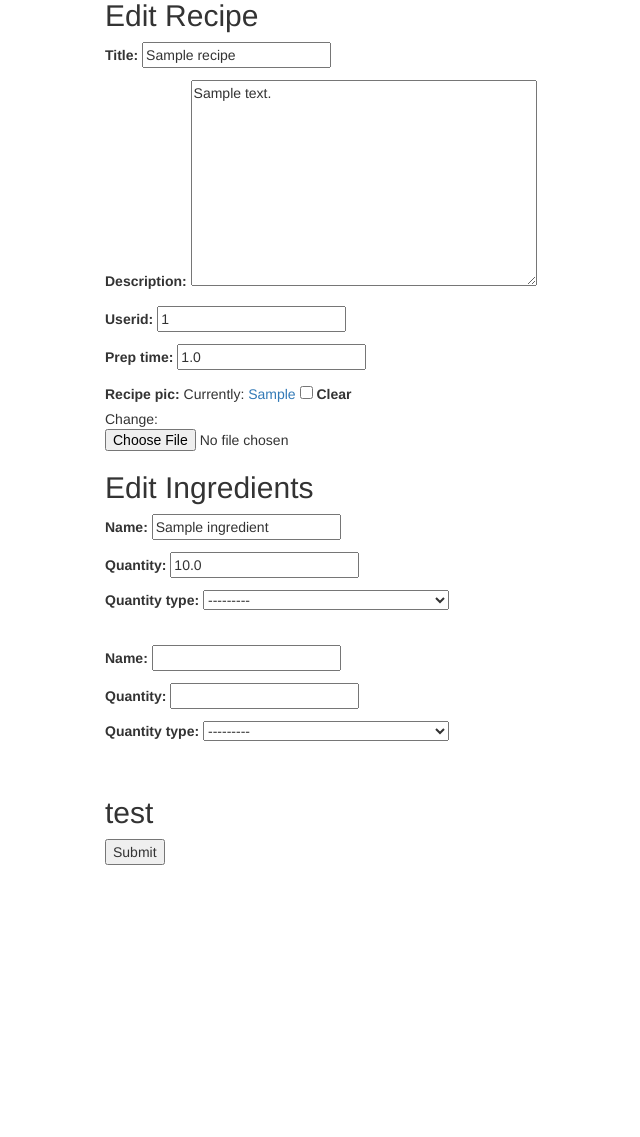
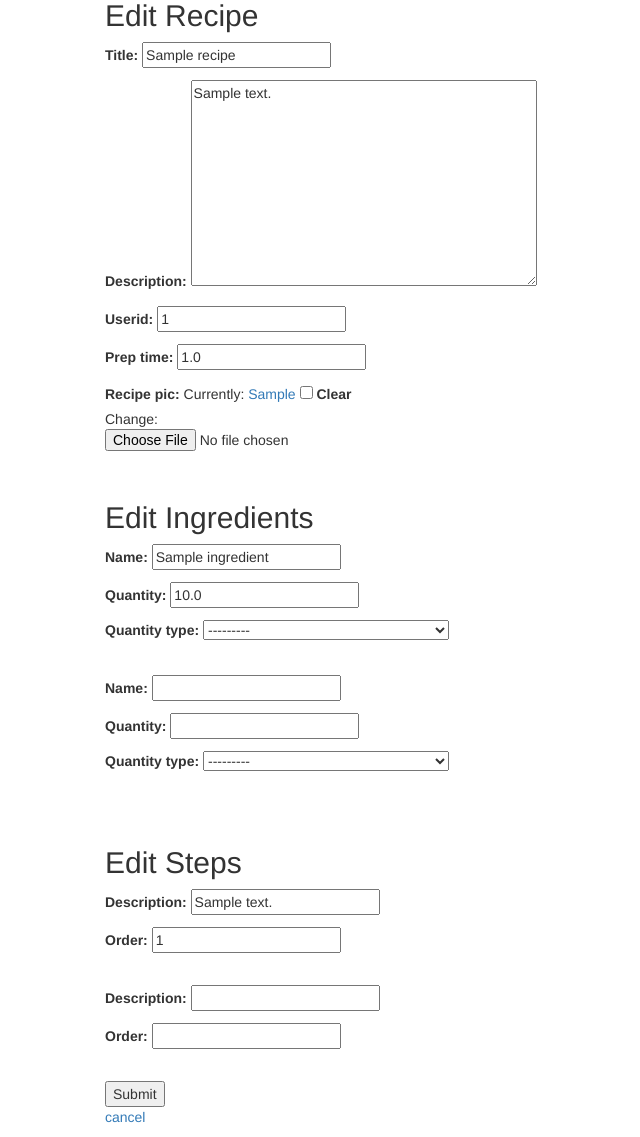
Before and after one commit to Jason0705/ICanCook, a Django app: page /recipes/1/edit/ in a window 1280 px wide. Shown: the part 153-1290 px from the top of the page, without its empty margins (265-905 px from the left). Before the commit the page ends 1018 px from the top, so only its background shows below. Run offline with Django 3.2, Linux system fonts and the light colour scheme; a user stored in the database is signed in; tables that the repository leaves empty hold one stand-in row (values such as "Sample post"); some libraries are stand-ins or nearby versions.

Commit message:
All things in recipe editable in edit page

```diff
--- a/mysite/recipes/templates/recipes/details.html
+++ b/mysite/recipes/templates/recipes/details.html
@@ -25,11 +25,11 @@
         </ul>
 
         <p>Steps:</p>
-        <ul>
+        <ol>
             {% for step in recipe.step_set.all %}
                 <li>{{ step.description|linebreaks }}</li>
             {% endfor %}
-        </ul>
+        </ol>
 
         {% if user.is_authenticated and user.id == recipe.userid %}
             <p><a href="/recipes/{{ recipe.rid }}/edit/" class="btn btn-default">edit recipe</a></p>
--- a/mysite/recipes/templates/recipes/edit.html
+++ b/mysite/recipes/templates/recipes/edit.html
@@ -11,15 +11,25 @@
 			{% csrf_token %}
 			<h2>Edit Recipe</h2>
 			{{ recipe_form.as_p }}
+			<br>
 			<h2>Edit Ingredients</h2>
 			   <table>
-				 {% for form in formset %}
+			     {{ ingredients_form.management_form }}
+				 {% for form in ingredients_form %}
 				   {{ form.as_p }}
 				   <br>
 				 {% endfor %}
 			   </table>
-			<h2>test</h2>
+			   <br>
+			<h2>Edit Steps</h2>
+			   <table>
+				 {% for form in steps_form %}
+				   {{ form.as_p }}
+				   <br>
+				 {% endfor %}
+			   </table>
 			<input type='submit'>
+			<p><a href="/recipes/{{ rid }}">cancel</a></p>
 		</form>
 	</div>
 {% endblock content %}
--- a/mysite/recipes/views.py
+++ b/mysite/recipes/views.py
@@ -88,17 +88,28 @@ def add_recipe(request):
 def edit(request, rid):
     edit_recipe = Recipe.objects.get(pk=rid)
     IngredientFormSet = modelformset_factory(Ingredient, form=IngredientForm)
-    formset=IngredientFormSet(queryset=Ingredient.objects.filter(rid=rid))
+    StepFormSet = modelformset_factory(Step, form=StepForm)
+    # ingredients_form = IngredientFormSet(queryset=Ingredient.objects.filter(rid=rid))
+    # steps_form = StepFormSet(queryset=Step.objects.filter(rid=rid))
 
     if request.POST:
         recipe_form = RecipeForm(request.POST, instance=edit_recipe)
-        context = {'recipe_form': recipe_form,}
+        data = {'form-TOTAL_FORMS': '1', 'form-INITIAL_FORMS': '0', 'form-MAX_NUM_FORMS': '',}
+        ingredients_form = IngredientFormSet(data, request.POST, queryset=Ingredient.objects.filter(rid=rid))
+        # steps_form = StepFormSet(request.POST, queryset=Step.objects.filter(rid=rid))
+        context = {'recipe_form': recipe_form, 'ingredients_form': ingredients_form}
         if recipe_form.is_valid():
             recipe_form.save()
-            return HttpResponseRedirect('/recipes/' + str(rid))
+        if ingredients_form.is_valid():
+		    ingredients_form.save()
+        # if steps_form.is_valid():
+		    # steps_form.save()
+        return HttpResponseRedirect('/recipes/' + str(rid))
     else:
         recipe_form = RecipeForm(instance=edit_recipe)
-        context = {'recipe_form': recipe_form, 'rid':rid, 'formset': formset}
+        ingredients_form = IngredientFormSet(queryset=Ingredient.objects.filter(rid=rid))
+        steps_form = StepFormSet(queryset=Step.objects.filter(rid=rid))
+        context = {'recipe_form': recipe_form, 'rid':rid, 'ingredients_form': ingredients_form, 'steps_form': steps_form}
     return render(request, 'recipes/edit.html', context)
 
 
```
